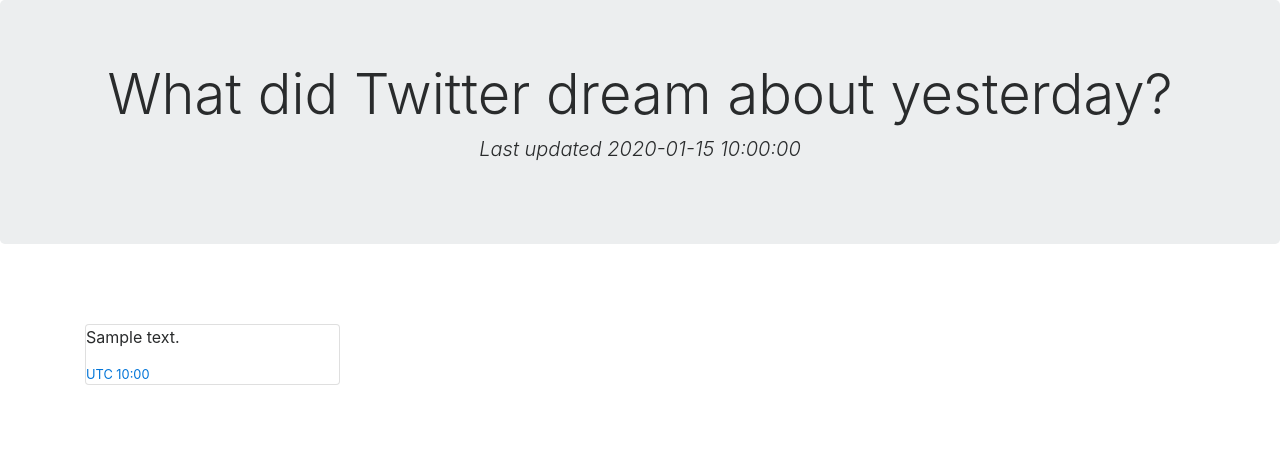
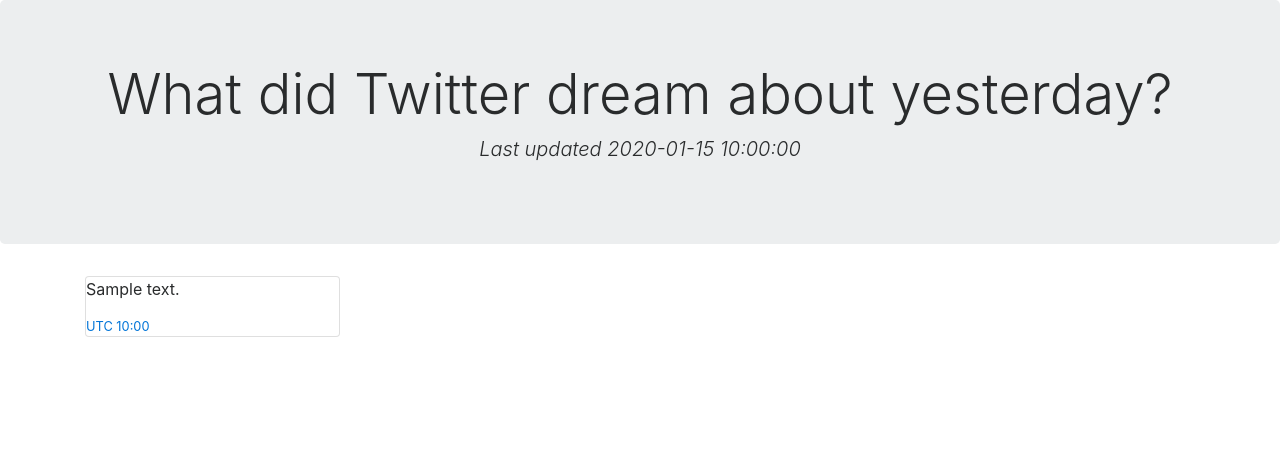
Before and after one commit to 2matttu/dreamcatcher, a Flask app: page / in a window 1280 px wide. Shown: the top 456 px of the page. Run offline with Flask 2, Linux system fonts and the light colour scheme; a database or web service that is not in the repository returns one stand-in record (values such as "Sample title"); some libraries are stand-ins or nearby versions.

Commit message:
remove spacing between jumbo and tweets

```diff
--- a/templates/dreams.html
+++ b/templates/dreams.html
@@ -15,7 +15,6 @@
         <h1 class="display-4"> What did Twitter dream about yesterday?</h1>
         <p class="lead font-italic">Last updated {{ date }}</p>
       </div>
-      <div class="album py-5">
         <div class="container">
           <div class="row">
             <!-- start loop -->
@@ -35,7 +34,6 @@
             {% endfor %}
           </div>
         </div>
-      </div>
     </main>
 
 
```
